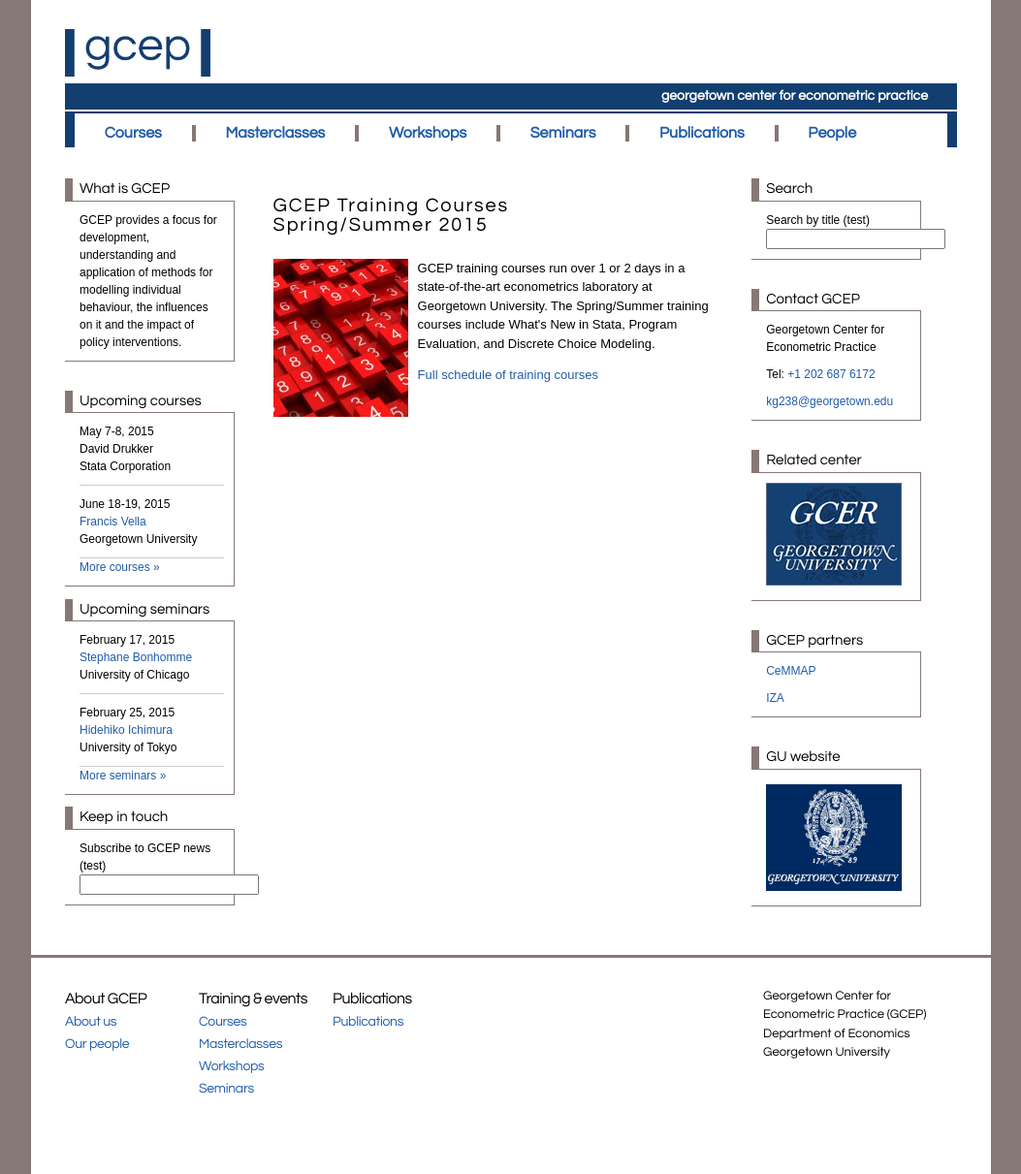
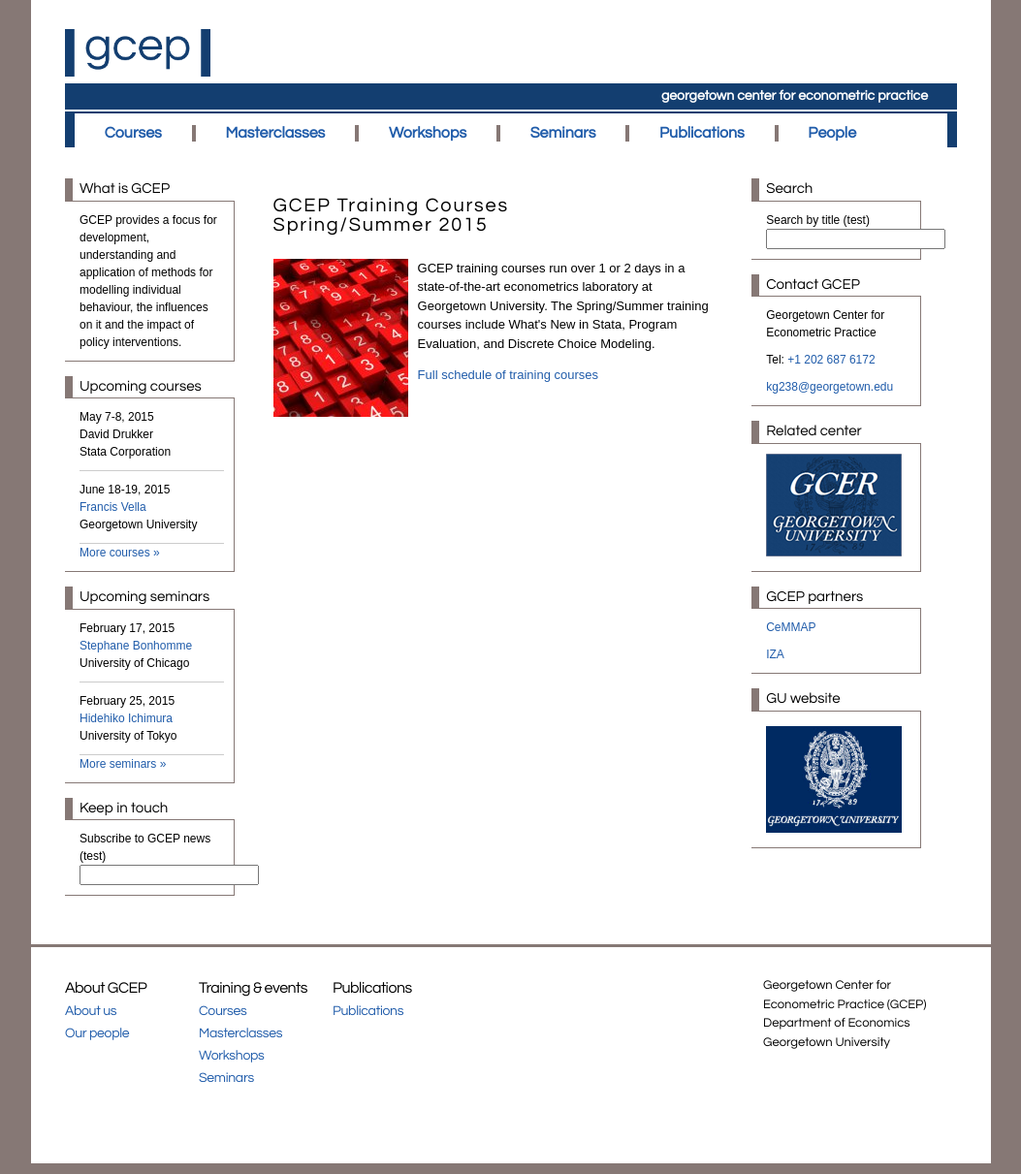
Before and after one commit to georgetown-econ/gcep, a Jekyll site: the page built from index.html, in a window 1280 px wide. Shown: the whole page at 97% size, without its empty margins (113-1166 px from the left). Built offline with Jekyll 4.4.1, drawn with Linux system fonts in a browser that asks for light colours; the list of posts is cut into pages by our own code.

Commit message:
fix distances between sections of left panel

```diff
--- a/_includes/sidebar_left.html
+++ b/_includes/sidebar_left.html
@@ -7,8 +7,8 @@
       </div>
   </div>
 
+  <div class="panel-section">
     <h2>Upcoming courses</h2>
-
     <div class="panel-section-content">
       {% for course in site.data.courses | limit:2 %}
       <div class="announcement panel-section-content-item">
@@ -19,9 +19,10 @@
       {% endfor %}
       <a href="/courses/">More courses »</a>
     </div>
+  </div>
 
+  <div class="panel-section">
     <h2>Upcoming seminars</h2>
-
     <div class="panel-section-content">
       {% for seminar in site.data.seminars | limit:2 %}
       <div class="announcement panel-section-content-item">
@@ -32,9 +33,10 @@
       {% endfor %}
       <a href="/seminars/">More seminars »</a>
     </div>
+  </div>
 
+  <div class="panel-section">
     <h2>Keep in touch</h2>
-
     <div class="panel-section-content">
       <div>
         Subscribe to GCEP news (test)
@@ -42,3 +44,4 @@
       </div>
     </div>
   </div>
+</div>
--- a/assets/css/gcep.css
+++ b/assets/css/gcep.css
@@ -494,7 +494,7 @@
 
 /* Panels (in sidebars). */
 .panel-section {
-  margin-bottom: 30px;
+  margin-bottom: 15px;
 }
 
 .panel-section h2 {
```
Lines whose indentation alone changed are shown as unchanged.
